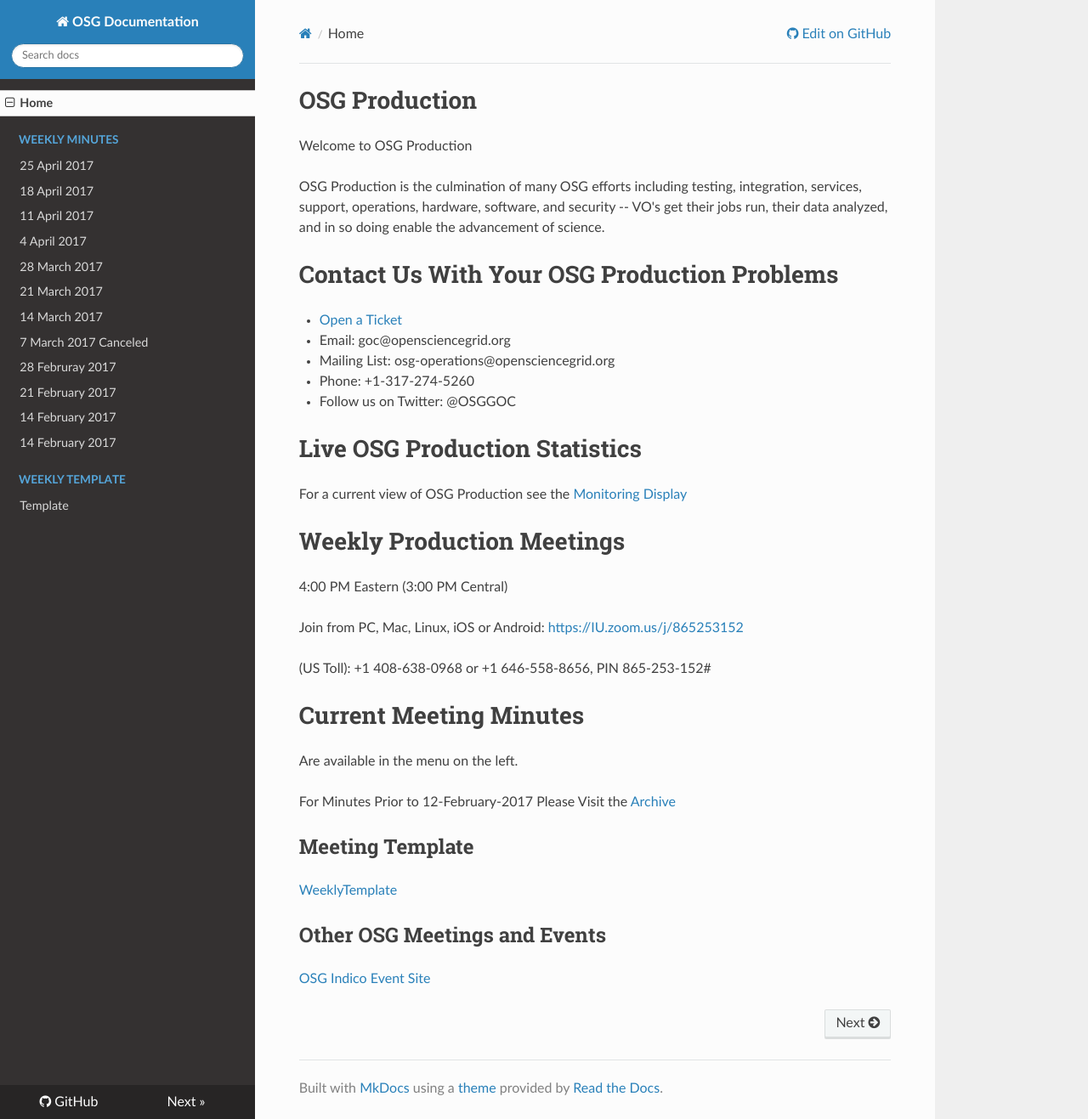
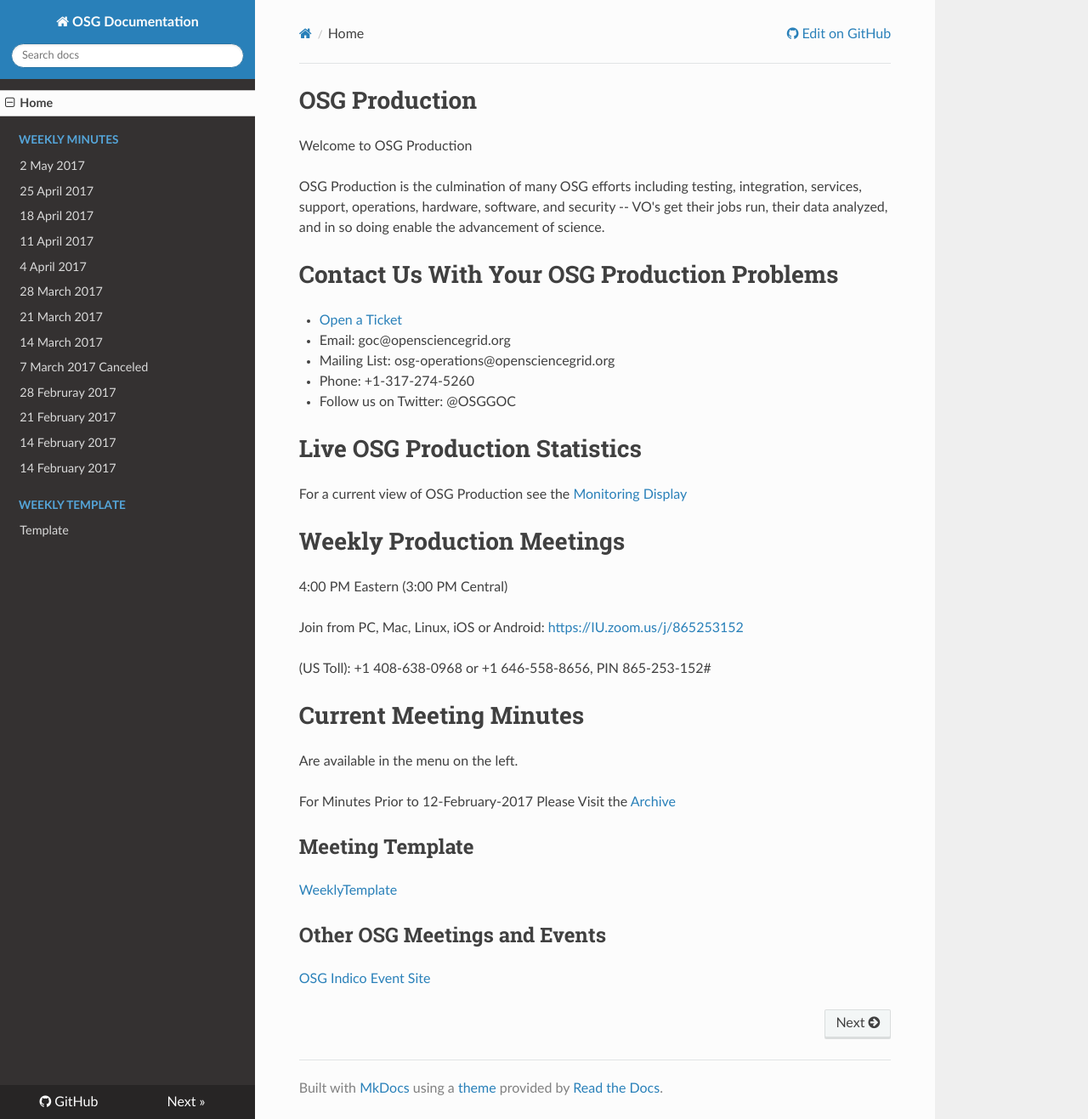
Before and after one commit to zsshah/production, an MkDocs documentation site: the page built from docs/index.md, in a window 1280 px wide and 1317 px high. Shown: the whole window at 85% size. Built offline with MkDocs 1.6.1, drawn with Linux system fonts in a browser that asks for light colours; nearby versions of some CDN libraries; old or Windows-style settings are respelled for this version of MkDocs.

Commit message:
Update mkdocs.yml

```diff
--- a/mkdocs.yml
+++ b/mkdocs.yml
@@ -9,6 +9,7 @@ extra_css:
 pages:
 - Home: 'index.md'
 - Weekly Minutes:
+  - '2 May 2017': 'WeeklyMinutes/02May2017.md'
   - '25 April 2017': 'WeeklyMinutes/25April2017.md'
   - '18 April 2017': 'WeeklyMinutes/18April2017.md'
   - '11 April 2017': 'WeeklyMinutes/11April2017.md'
```
